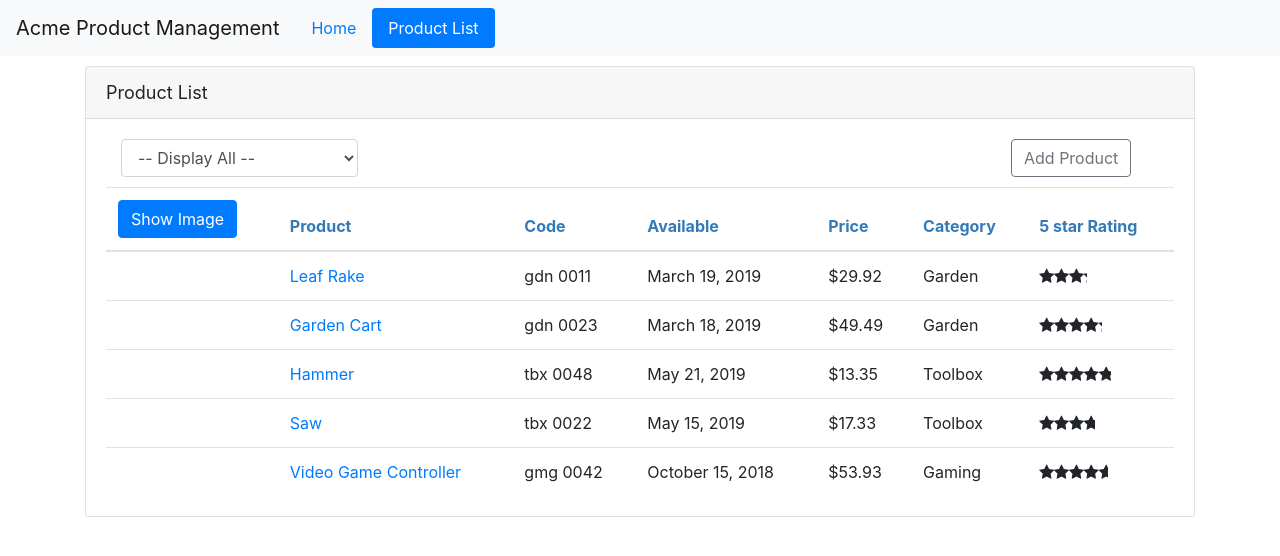
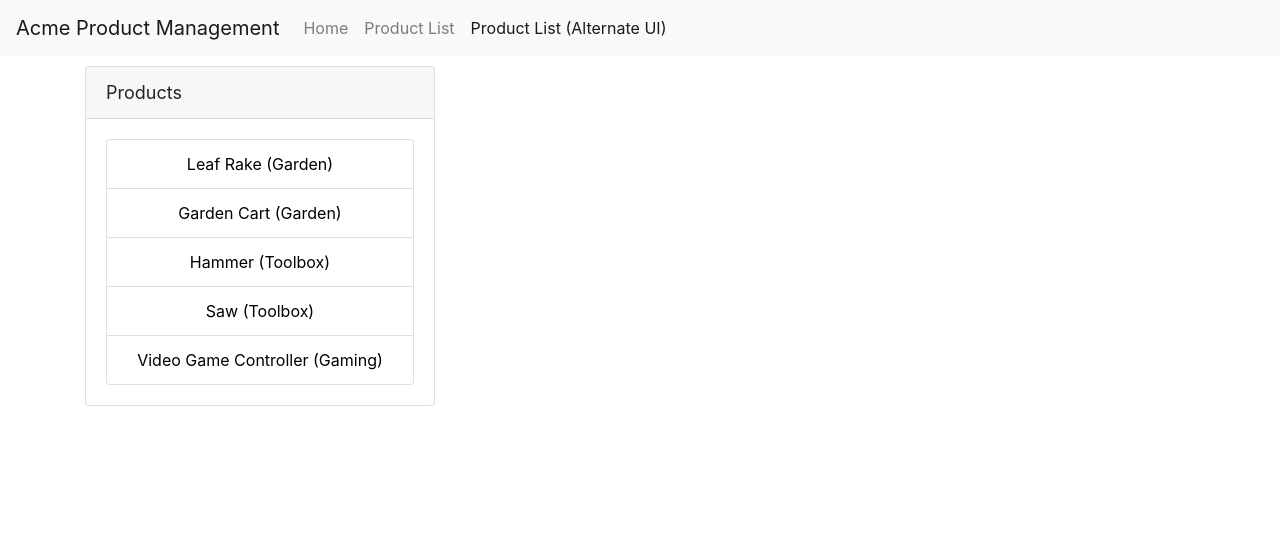
Before and after one commit to ukbr54/rxjs-angular-tutorial, an Angular app: page /products/alternate in a window 1280 px wide. Before the commit this address led to /products. Shown: the top 556 px of the page. Built offline with nearby package versions, Linux system fonts and the light colour scheme.

Commit message:
Reacting to action - Alternate Product List

```diff
--- a/src/app/app.component.html
+++ b/src/app/app.component.html
@@ -1,7 +1,25 @@
-<!--The content below is only a placeholder and can be replaced.-->
-<div style="text-align:center">
-    <h1>
-      TaDa! Welcome to {{title}}!!
-    </h1>
-    ... Starter Files ...
-  </div>
+<nav class="navbar navbar-expand navbar-light bg-light">
+  <a class="navbar-brand">{{pageTitle}}</a>
+  <ul class="navbar-nav">
+    <li class="nav-item">
+      <a class="nav-link"
+         [routerLink]="['/welcome']"
+         routerLinkActive="active">Home</a>
+    </li>
+    <li class="nav-item">
+      <a class="nav-link"
+         [routerLink]="['/products']"
+         routerLinkActive="active"
+         [routerLinkActiveOptions]="{ exact : true}">Product List</a>
+    </li>
+    <li class="nav-item">
+      <a class="nav-link"
+         [routerLink]="['/products/alternate']"
+         routerLinkActive="active">Product List (Alternate UI)</a>
+    </li>
+  </ul>
+</nav>
+
+<div class="container">
+  <router-outlet></router-outlet>
+</div>
--- a/src/app/app.component.ts
+++ b/src/app/app.component.ts
@@ -2,18 +2,7 @@ import { Component } from '@angular/core';
 
 @Component({
   selector: 'app-root',
-  template: `
-    <nav class='navbar navbar-expand navbar-light bg-light'>
-        <a class='navbar-brand'>{{pageTitle}}</a>
-        <ul class='nav nav-pills'>
-          <li><a class='nav-link' routerLinkActive='active' [routerLink]="['/welcome']">Home</a></li>
-          <li><a class='nav-link' routerLinkActive='active' [routerLink]="['/products']">Product List</a></li>
-        </ul>
-    </nav>
-    <div class='container'>
-      <router-outlet></router-outlet>
-    </div>
-    `,
+  templateUrl: './app.component.html',
   styleUrls: ['./app.component.css']
 })
 export class AppComponent {
--- a/src/app/products/product-detail.component.html
+++ b/src/app/products/product-detail.component.html
@@ -1,9 +1,7 @@
-<div class="card" *ngIf="product">
+<div class="card" *ngIf="product$ | async as product">
     <div class="card-header">
         {{pageTitle + ': ' + product.productName}}
     </div>
-</div>
-
 <div class='card-body'>
         <div class='row'>
           <div class='col-md-8'>
@@ -53,3 +51,4 @@
         <i class="fa fa-chevron-left"></i> Back
     </button>
 </div>
+</div>
--- a/src/app/products/product-detail.component.ts
+++ b/src/app/products/product-detail.component.ts
@@ -1,35 +1,46 @@
-import { Component, OnInit } from '@angular/core';
+import { Component, OnInit, ChangeDetectionStrategy } from '@angular/core';
 import { IProduct } from './products';
 import { ActivatedRoute, Router } from '@angular/router';
 import { ProductService } from './product.service';
+import { catchError } from 'rxjs/operators';
+import { EMPTY } from 'rxjs';
 
 @Component({
   selector: 'app-product-detail',
   templateUrl: './product-detail.component.html',
-  styleUrls: ['./product-detail.component.css']
+  styleUrls: ['./product-detail.component.css'],
+  changeDetection:  ChangeDetectionStrategy.OnPush
 })
-export class ProductDetailComponent implements OnInit {
+export class ProductDetailComponent {
 
   pageTitle: string = "Product Detail";
-  product: IProduct;
+  //product: IProduct;
   errorMessage = '';
 
   constructor(private route: ActivatedRoute,private router: Router,private productService: ProductService) { }
 
-  ngOnInit(): void {
-    const param = +this.route.snapshot.paramMap.get('id');
-    if(param){
-      const id = +param;
-      this.getProduct(id);
-    }
-  }
+  // ngOnInit(): void {
+  //   const param = +this.route.snapshot.paramMap.get('id');
+  //   if(param){
+  //     const id = +param;
+  //     this.getProduct(id);
+  //   }
+  // }
 
-  getProduct(id: number): void {
-    this.productService.getProduct(id).subscribe({
-      next: data => this.product = data,
-      error: err => this.errorMessage = err
-    });
-  }
+  product$ = this.productService.selectedProduct$
+    .pipe(
+      catchError(err => {
+        this.errorMessage = err;
+        return EMPTY;
+      })
+    );
+
+  // getProduct(id: number): void {
+  //   this.productService.getProduct(id).subscribe({
+  //     next: data => this.product = data,
+  //     error: err => this.errorMessage = err
+  //   });
+  // }
 
   onBack(): void {
     this.router.navigate(['/products']);
--- /dev/null
+++ b/src/app/products/product-list-alt/product-list-alt.component.html
@@ -0,0 +1,23 @@
+<div class="card">
+    <div class="card-header">
+      {{pageTitle}}
+    </div>
+
+    <div class='card-body'
+         *ngIf="products$ | async as products">
+      <div class='list-group'>
+        <button type='button'
+                class='list-group-item'
+                *ngFor='let product of products'
+                [ngClass]="{'active' : product?.productId === (selectedProduct$ | async)?.productId}"
+                (click)='onSelected(product.productId)'>
+          {{ product.productName }} ({{ product.category }})
+        </button>
+      </div>
+    </div>
+  </div>
+
+  <div class="alert alert-danger"
+       *ngIf="errorMessage">
+    {{errorMessage}}
+  </div>
--- /dev/null
+++ b/src/app/products/product-list-alt/product-list-alt.component.ts
@@ -0,0 +1,42 @@
+import { Component, OnInit, OnDestroy, ChangeDetectionStrategy } from '@angular/core';
+
+import { Subscription, EMPTY } from 'rxjs';
+
+import { ProductService } from '../product.service';
+import { catchError, tap } from 'rxjs/operators';
+
+@Component({
+  selector: 'pm-product-list',
+  templateUrl: './product-list-alt.component.html',
+  changeDetection: ChangeDetectionStrategy.OnPush
+})
+export class ProductListAltComponent implements OnInit, OnDestroy {
+
+    pageTitle = 'Products';
+    errorMessage = '';
+
+    products$ = this.productService.productWithCategory$
+      .pipe(
+          tap(data => "Reading data for Alternate product List: " + JSON.stringify(data)),
+          catchError(err =>{
+              this.errorMessage = err;
+              return EMPTY;
+          })
+      );
+
+    selectedProduct$ = this.productService.selectedProduct$;
+
+    constructor(private productService: ProductService){}
+
+    ngOnDestroy(): void {
+        console.log("Not yet implemented");
+    }
+    ngOnInit(): void {
+        console.log("Not yet implemented");
+    }
+
+    onSelected(productId: number): void {
+        this.productService.selectedProductChanged(productId);
+    }
+
+}
--- /dev/null
+++ b/src/app/products/product-list-alt/product-shell.component.html
@@ -0,0 +1,8 @@
+<div class='row'>
+    <div class='col-md-4'>
+        <pm-product-list></pm-product-list>
+    </div>
+    <div class='col-md-8'>
+        <app-product-detail></app-product-detail>
+    </div>
+</div>
--- a/src/app/products/product.service.ts
+++ b/src/app/products/product.service.ts
@@ -1,6 +1,6 @@
 import { Injectable } from "@angular/core";
 import { IProduct } from "./products";
-import { Observable, throwError, combineLatest } from "rxjs";
+import { Observable, throwError, combineLatest, BehaviorSubject } from "rxjs";
 import { HttpClient, HttpErrorResponse } from "@angular/common/http";
 import { catchError, tap, map } from 'rxjs/operators';
 import { ProductCategoryService } from '../product-categories/product-category.service';
@@ -16,7 +16,7 @@ export class ProductService{
 
     products$ = this.http.get<IProduct[]>(this.productUrl)
        .pipe(
-            tap(data => console.log('All: ' + JSON.stringify(data))),
+            //tap(data => console.log('All: ' + JSON.stringify(data))),
             catchError(this.handleError)
        );
 
@@ -33,6 +33,25 @@ export class ProductService{
            }) as IProduct)
         )
     );
+
+    private productSelectedSubject = new BehaviorSubject<number>(0);
+    productSelectedAction$ = this.productSelectedSubject.asObservable();
+
+    selectedProduct$ = combineLatest([
+        this.productWithCategory$,
+        this.productSelectedAction$
+    ])
+      .pipe(
+          map(([products,selectedProductId]) =>
+            products.find(product => product.productId === selectedProductId)
+          ),
+          tap(data => console.log(JSON.stringify(data)))
+      );
+
+    selectedProductChanged(selectedProductId: number){
+        this.productSelectedSubject.next(selectedProductId);
+    }
+
 
     getProduct(id: number): Observable<IProduct | undefined> {
         return this.products$.pipe(
```
Also changed, not shown: src/app/products/product-list-alt/product-shell.component.ts (added, +8 -0 lines), src/app/products/product.module.ts (+6 -1 lines).
